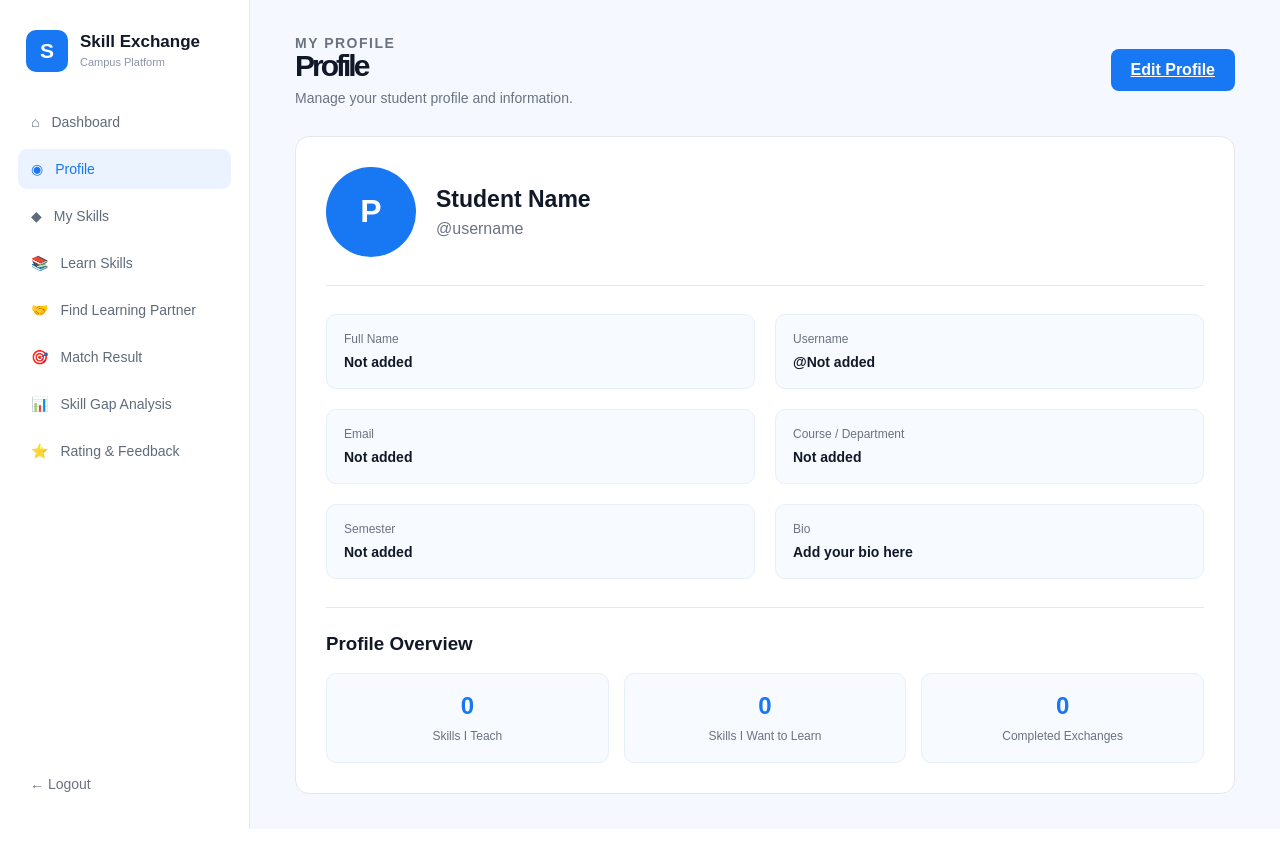
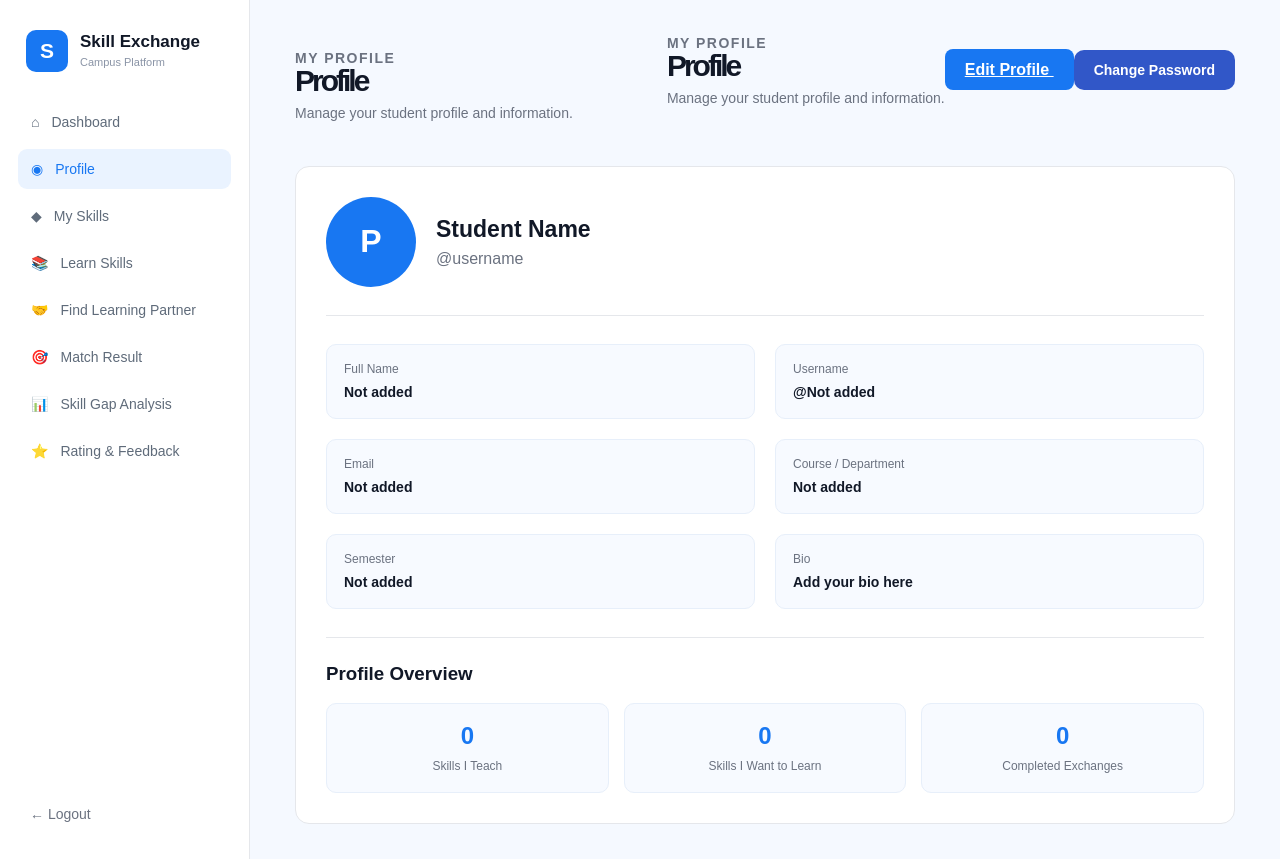
Before and after one commit to PRIYA19120/Campus-Skill-Exchange-Platform, a Flask app: page /profile in a window 1280 px wide. Before the commit the page ends 829 px from the top, so only its background shows below. Run offline with Flask 3, Linux system fonts and the light colour scheme; parts of the project's set-up code (start-up, migrations or seed data) failed here and were passed over.

Commit message:
Add new feature

````diff
--- a/static/css/style.css
+++ b/static/css/style.css
@@ -2561,3 +2561,27 @@ padding: 0 14px;
 
 }
 ```
+
+.profile-actions {
+    display: flex;
+    align-items: center;
+    gap: 12px;
+    flex-wrap: wrap;
+}
+
+.change-password-btn {
+    display: inline-block;
+    padding: 12px 20px;
+    background: #3157c8;
+    color: white;
+    text-decoration: none;
+    border-radius: 10px;
+    font-size: 14px;
+    font-weight: 600;
+    transition: 0.3s;
+}
+
+.change-password-btn:hover {
+    background: #2444a5;
+    transform: translateY(-2px);
+}
--- a/templates/profile.html
+++ b/templates/profile.html
@@ -110,12 +110,27 @@
             </div>
 
 
-            <a href="{{ url_for('edit_profile') }}"
-               class="edit-profile-btn">
 
-                Edit Profile
+<div class="profile-header">
+    <div>
+        <p class="small-title">MY PROFILE</p>
+        <h1>Profile</h1>
+        <p>Manage your student profile and information.</p>
+    </div>
 
-            </a>
+    <div class="profile-actions">
+        <a href="{{ url_for('edit_profile') }}"
+           class="edit-profile-btn">
+            Edit Profile
+        </a>
+
+        <a href="{{ url_for('change_password') }}"
+           class="change-password-btn">
+            Change Password
+        </a>
+    </div>
+</div>
+
 
         </div>
 
````
